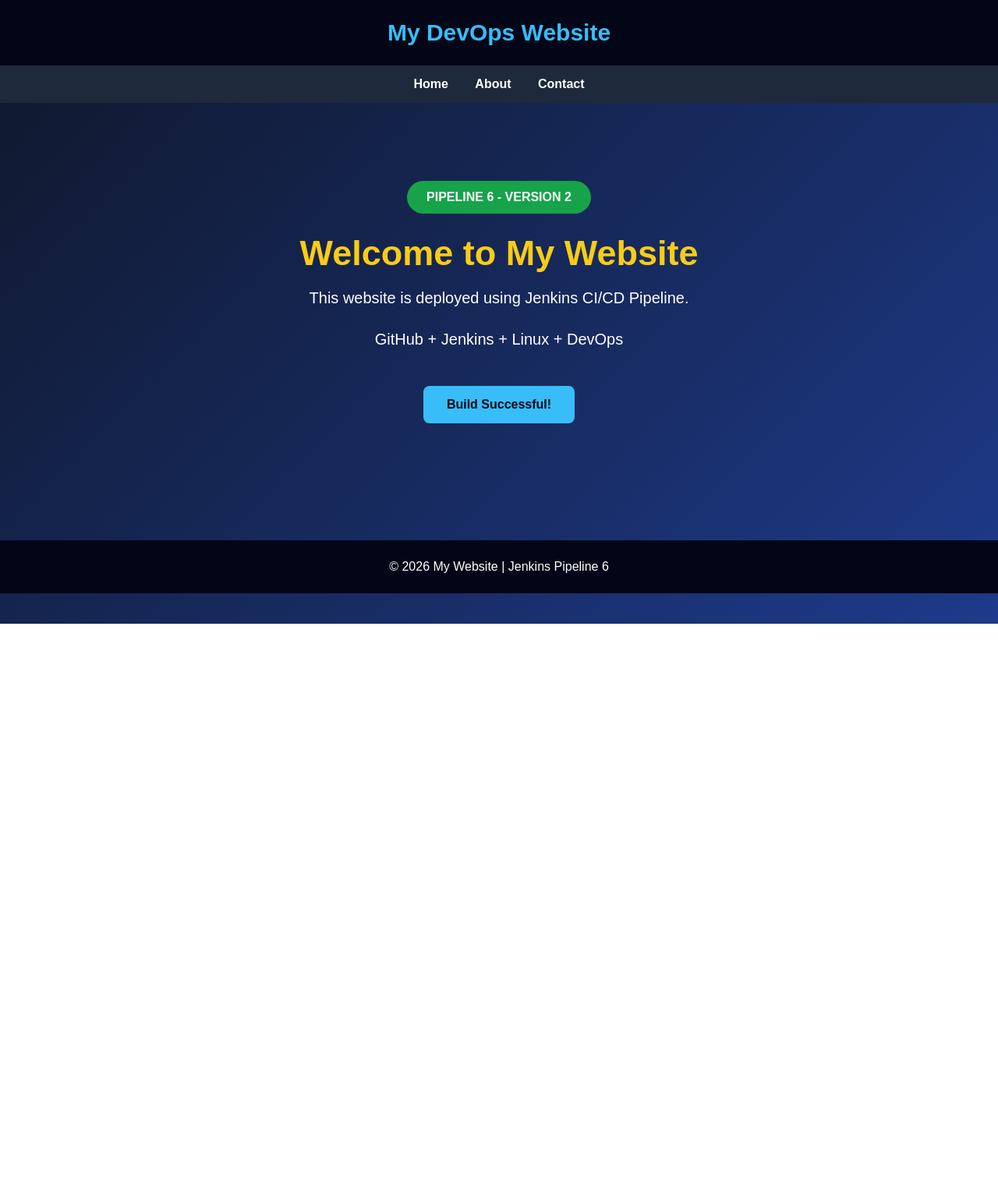
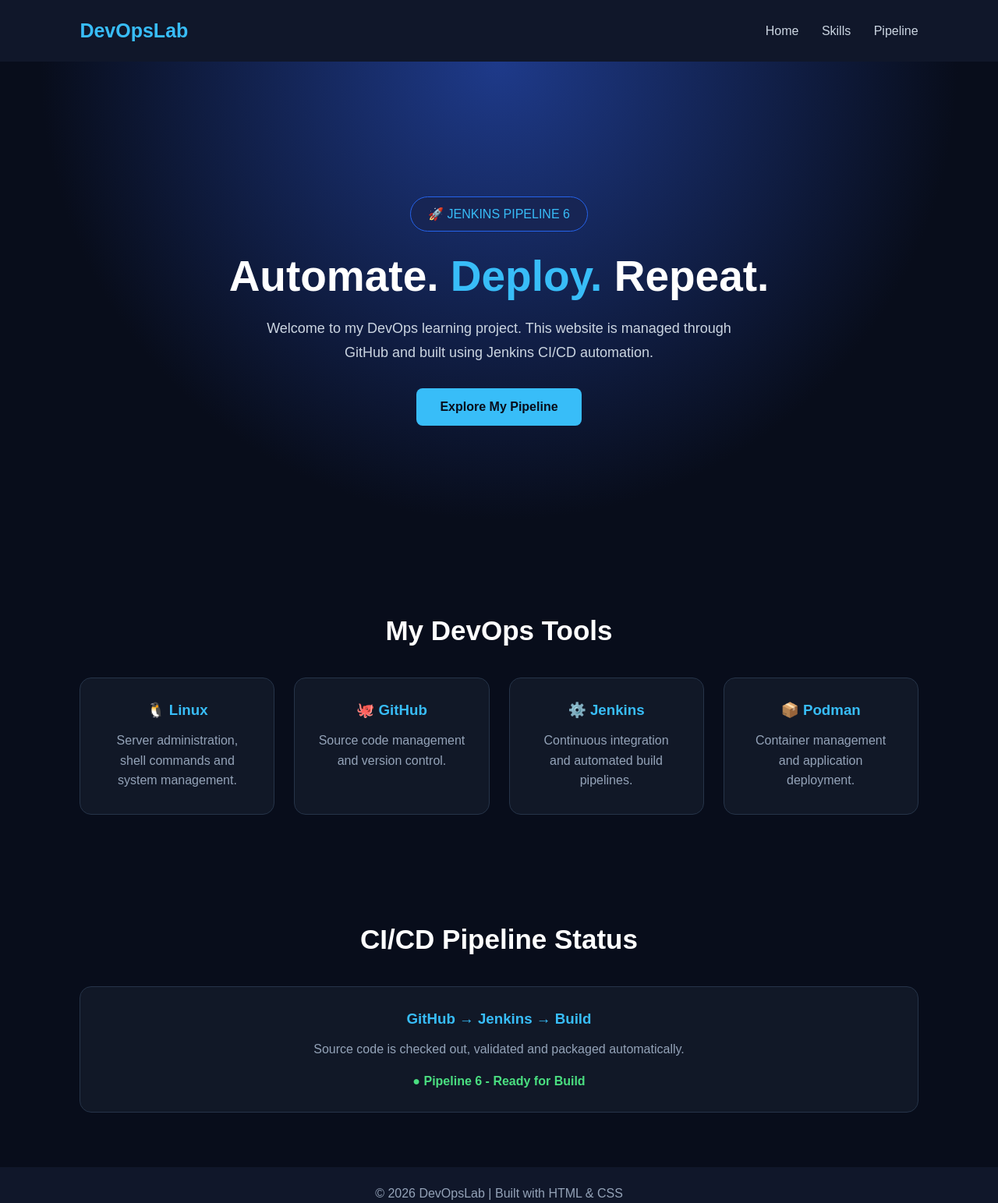
Before and after one commit to suhailkhan-debug/my-website, a plain HTML site: page index.html in a window 1280 px wide. Shown: the whole page at 78% size. Before the commit the page ends 800 px from the top, so only its background shows below. Drawn offline with Linux system fonts and the light colour scheme.

Commit message:
Revamp index.html for DevOps Portfolio
Updated the title and modified styles for better aesthetics. Improved structure and content for the DevOps portfolio.

```diff
--- a/index.html
+++ b/index.html
@@ -5,7 +5,7 @@
     <meta charset="UTF-8">
     <meta name="viewport" content="width=device-width, initial-scale=1.0">
 
-    <title>Pipeline 6 - My Website</title>
+    <title>DevOps Portfolio | Pipeline 6</title>
 
     <style>
         * {
@@ -16,79 +16,156 @@
 
         body {
             font-family: Arial, sans-serif;
-            background: linear-gradient(135deg, #0f172a, #1e3a8a);
-            color: white;
-            min-height: 100vh;
+            background: #080d1b;
+            color: #ffffff;
         }
 
         header {
-            padding: 25px;
-            text-align: center;
-            background: #020617;
+            display: flex;
+            justify-content: space-between;
+            align-items: center;
+            padding: 25px 8%;
+            background: #10172a;
         }
 
-        header h1 {
+        .logo {
+            font-size: 25px;
+            font-weight: bold;
             color: #38bdf8;
-            font-size: 30px;
-        }
-
-        nav {
-            text-align: center;
-            padding: 15px;
-            background: #1e293b;
         }
 
         nav a {
-            color: white;
+            color: #cbd5e1;
             text-decoration: none;
-            margin: 0 15px;
-            font-weight: bold;
+            margin-left: 25px;
+        }
+
+        nav a:hover {
+            color: #38bdf8;
         }
 
         .hero {
+            min-height: 80vh;
+            display: flex;
+            flex-direction: column;
+            justify-content: center;
+            align-items: center;
             text-align: center;
-            padding: 100px 20px;
+            padding: 40px 20px;
+            background: radial-gradient(
+                circle at top,
+                #1e3a8a,
+                #080d1b 65%
+            );
         }
 
-        .hero h2 {
-            font-size: 45px;
+        .tag {
+            background: #172554;
+            color: #38bdf8;
+            padding: 12px 22px;
+            border-radius: 30px;
+            margin-bottom: 25px;
+            border: 1px solid #2563eb;
+        }
+
+        .hero h1 {
+            font-size: 55px;
             margin-bottom: 20px;
-            color: #facc15;
+        }
+
+        .hero h1 span {
+            color: #38bdf8;
         }
 
         .hero p {
-            font-size: 20px;
+            color: #cbd5e1;
+            font-size: 18px;
+            max-width: 650px;
+            line-height: 1.7;
             margin-bottom: 30px;
         }
 
-        .version {
-            display: inline-block;
-            background: #16a34a;
-            padding: 12px 25px;
-            border-radius: 30px;
-            font-weight: bold;
-            margin-bottom: 25px;
-        }
-
-        .btn {
-            display: inline-block;
+        .button {
             background: #38bdf8;
-            color: #020617;
+            color: #080d1b;
             padding: 15px 30px;
             text-decoration: none;
             border-radius: 8px;
             font-weight: bold;
         }
 
-        .btn:hover {
-            background: #facc15;
+        .button:hover {
+            background: #7dd3fc;
+        }
+
+        .section {
+            padding: 70px 8%;
+            text-align: center;
+        }
+
+        .section h2 {
+            font-size: 35px;
+            margin-bottom: 40px;
+        }
+
+        .cards {
+            display: grid;
+            grid-template-columns: repeat(
+                auto-fit,
+                minmax(220px, 1fr)
+            );
+            gap: 25px;
+        }
+
+        .card {
+            background: #111827;
+            padding: 30px;
+            border: 1px solid #263449;
+            border-radius: 15px;
+            transition: 0.3s;
+        }
+
+        .card:hover {
+            transform: translateY(-8px);
+            border-color: #38bdf8;
+        }
+
+        .card h3 {
+            color: #38bdf8;
+            margin-bottom: 15px;
+        }
+
+        .card p {
+            color: #94a3b8;
+            line-height: 1.6;
+        }
+
+        .status {
+            color: #4ade80;
+            font-weight: bold;
+            margin-top: 20px;
         }
 
         footer {
+            background: #10172a;
             text-align: center;
             padding: 25px;
-            background: #020617;
-            margin-top: 50px;
+            color: #94a3b8;
+        }
+
+        @media (max-width: 600px) {
+            header {
+                flex-direction: column;
+                gap: 20px;
+            }
+
+            nav a {
+                margin: 0 8px;
+            }
+
+            .hero h1 {
+                font-size: 36px;
+            }
         }
     </style>
 </head>
@@ -96,42 +173,103 @@
 <body>
 
     <header>
-        <h1>My DevOps Website</h1>
+        <div class="logo">DevOpsLab</div>
+
+        <nav>
+            <a href="#home">Home</a>
+            <a href="#skills">Skills</a>
+            <a href="#pipeline">Pipeline</a>
+        </nav>
     </header>
 
-    <nav>
-        <a href="#">Home</a>
-        <a href="#">About</a>
-        <a href="#">Contact</a>
-    </nav>
+    <section class="hero" id="home">
 
-    <section class="hero">
-
-        <div class="version">
-            PIPELINE 6 - VERSION 2
+        <div class="tag">
+            🚀 JENKINS PIPELINE 6
         </div>
 
-        <h2>Welcome to My Website</h2>
+        <h1>
+            Automate. <span>Deploy.</span> Repeat.
+        </h1>
 
         <p>
-            This website is deployed using Jenkins CI/CD Pipeline.
+            Welcome to my DevOps learning project.
+            This website is managed through GitHub
+            and built using Jenkins CI/CD automation.
         </p>
 
-        <p>
-            GitHub + Jenkins + Linux + DevOps
-        </p>
+        <a class="button" href="#pipeline">
+            Explore My Pipeline
+        </a>
 
-        <br>
+    </section>
 
-        <a href="#" class="btn">
-            Build Successful!
-        </a>
+    <section class="section" id="skills">
+
+        <h2>My DevOps Tools</h2>
+
+        <div class="cards">
+
+            <div class="card">
+                <h3>🐧 Linux</h3>
+                <p>
+                    Server administration,
+                    shell commands and system management.
+                </p>
+            </div>
+
+            <div class="card">
+                <h3>🐙 GitHub</h3>
+                <p>
+                    Source code management
+                    and version control.
+                </p>
+            </div>
+
+            <div class="card">
+                <h3>⚙️ Jenkins</h3>
+                <p>
+                    Continuous integration
+                    and automated build pipelines.
+                </p>
+            </div>
+
+            <div class="card">
+                <h3>📦 Podman</h3>
+                <p>
+                    Container management
+                    and application deployment.
+                </p>
+            </div>
+
+        </div>
+
+    </section>
+
+    <section class="section" id="pipeline">
+
+        <h2>CI/CD Pipeline Status</h2>
+
+        <div class="card">
+
+            <h3>GitHub → Jenkins → Build</h3>
+
+            <p>
+                Source code is checked out,
+                validated and packaged automatically.
+            </p>
+
+            <div class="status">
+                ● Pipeline 6 - Ready for Build
+            </div>
+
+        </div>
 
     </section>
 
     <footer>
         <p>
-            © 2026 My Website | Jenkins Pipeline 6
+            © 2026 DevOpsLab | Built with HTML & CSS
         </p>
     </footer>
 
```
